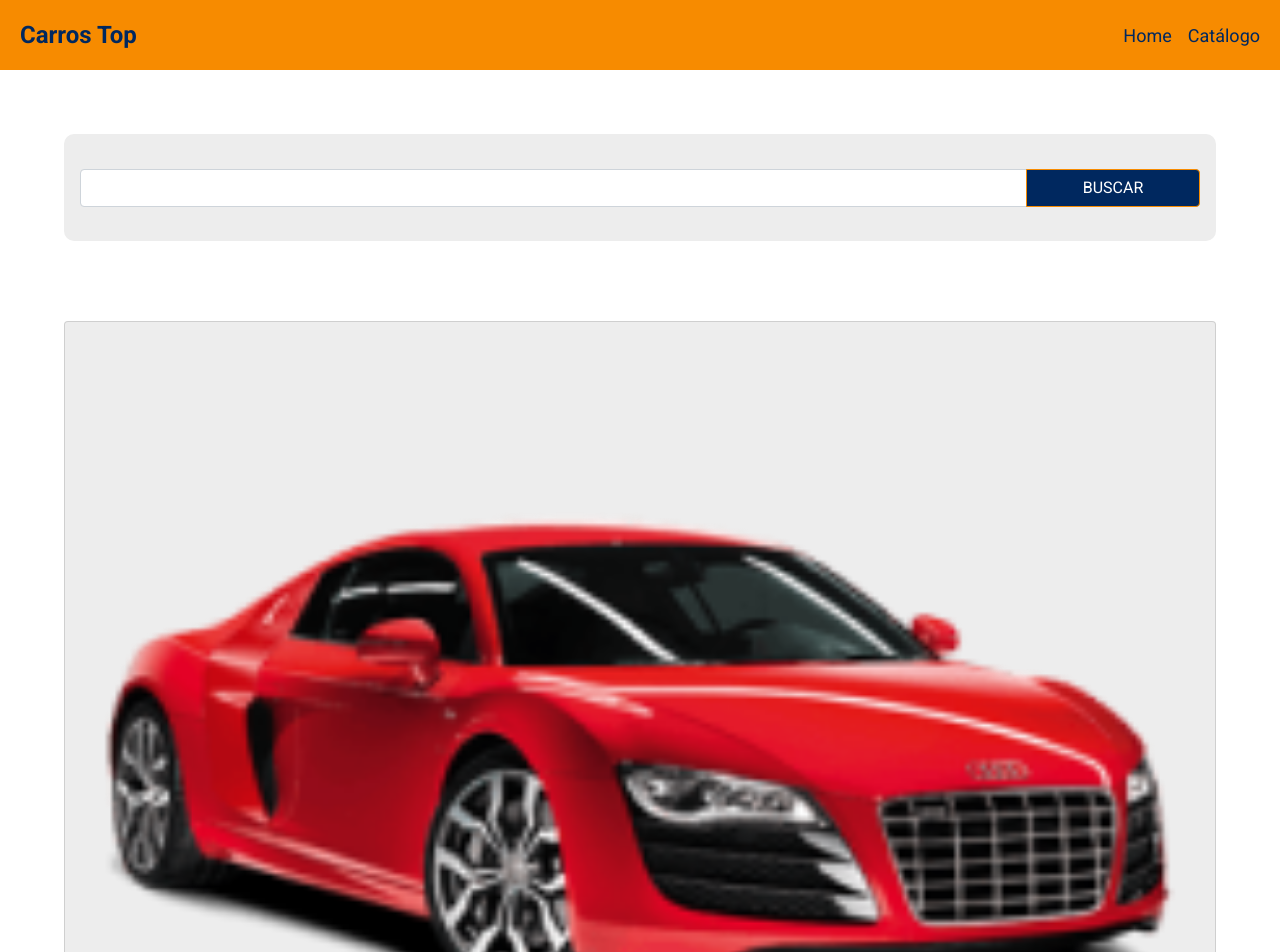
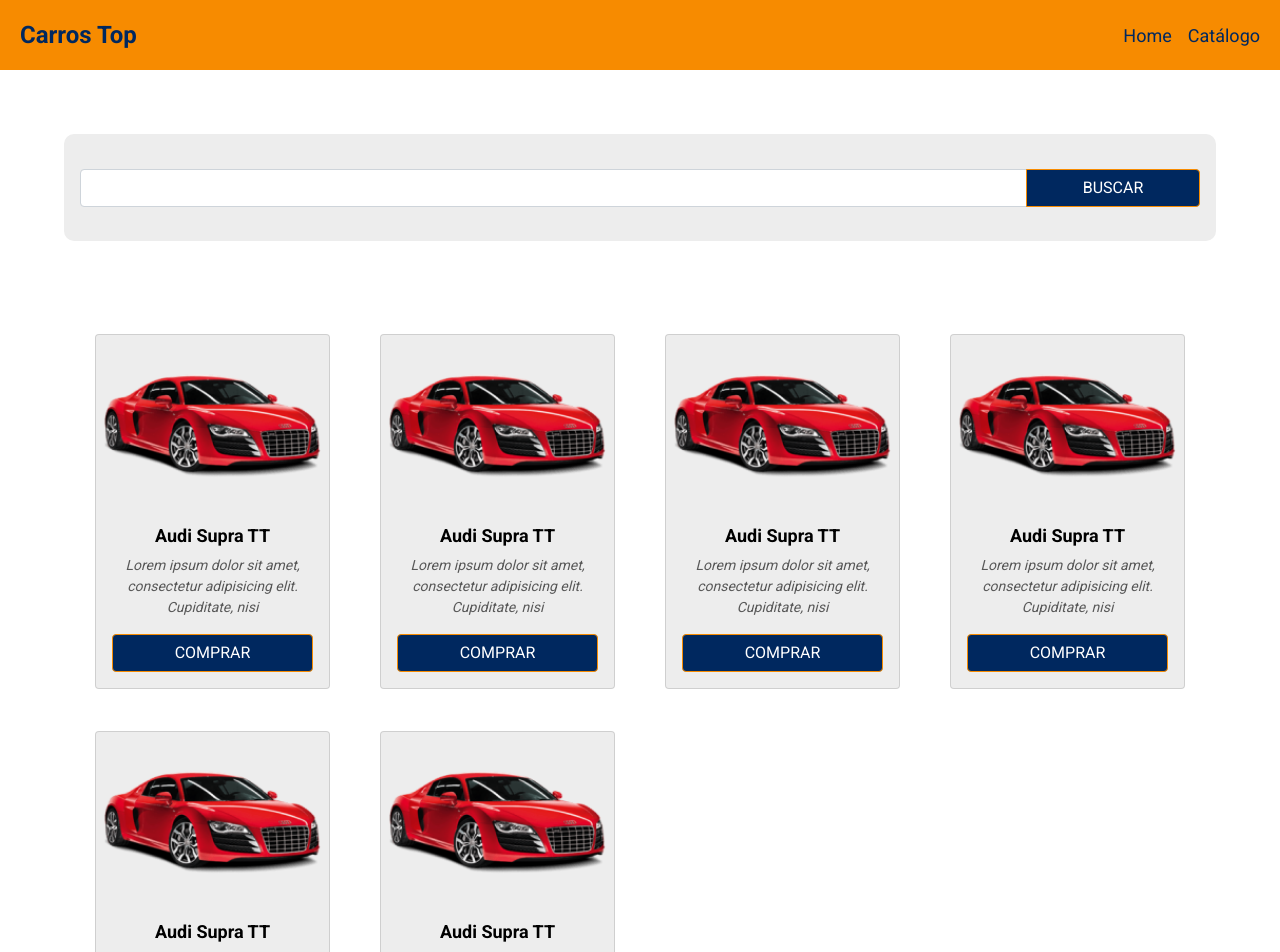
Before and after one commit to silviolimeira/react-layout-navigation, a React (Create React App) app: page /catalog in a window 1280 px wide. Shown: the top 952 px of the page. Built offline with nearby package versions, Linux system fonts and the light colour scheme.

Commit message:
fix styles.css pages Catalog route path

```diff
--- a/src/components/HomeCar/styles.css
+++ b/src/components/HomeCar/styles.css
@@ -2,6 +2,7 @@
     margin: 5%;
     background-color: rgba(0, 40, 95, 1);
     border: none;
+    border-radius: 10px;
 }
 
 .homecar-card .custom-card-fundo {
@@ -38,6 +39,7 @@
     justify-content: center;
     height: 100px;
     background-color: rgba(237, 237, 237, 1);
+    border-radius: 10px;
 
 
 }
--- a/src/pages/Catalog/index.tsx
+++ b/src/pages/Catalog/index.tsx
@@ -5,7 +5,28 @@
   return (
     <>
       <CatalogFind />
-      <CatalogCard />
+      <div className="container">
+        <div className="row">
+          <div key={1} className="col-sm-6 col-lg-4 col-xl-3 mb-3">
+            <CatalogCard />
+          </div>
+          <div key={1} className="col-sm-6 col-lg-4 col-xl-3 mb-3">
+            <CatalogCard />
+          </div>
+          <div key={1} className="col-sm-6 col-lg-4 col-xl-3 mb-3">
+            <CatalogCard />
+          </div>
+          <div key={1} className="col-sm-6 col-lg-4 col-xl-3 mb-3">
+            <CatalogCard />
+          </div>
+          <div key={1} className="col-sm-6 col-lg-4 col-xl-3 mb-3">
+            <CatalogCard />
+          </div>
+          <div key={1} className="col-sm-6 col-lg-4 col-xl-3 mb-3">
+            <CatalogCard />
+          </div>
+        </div>
+      </div>
     </>
   );
 }
```
